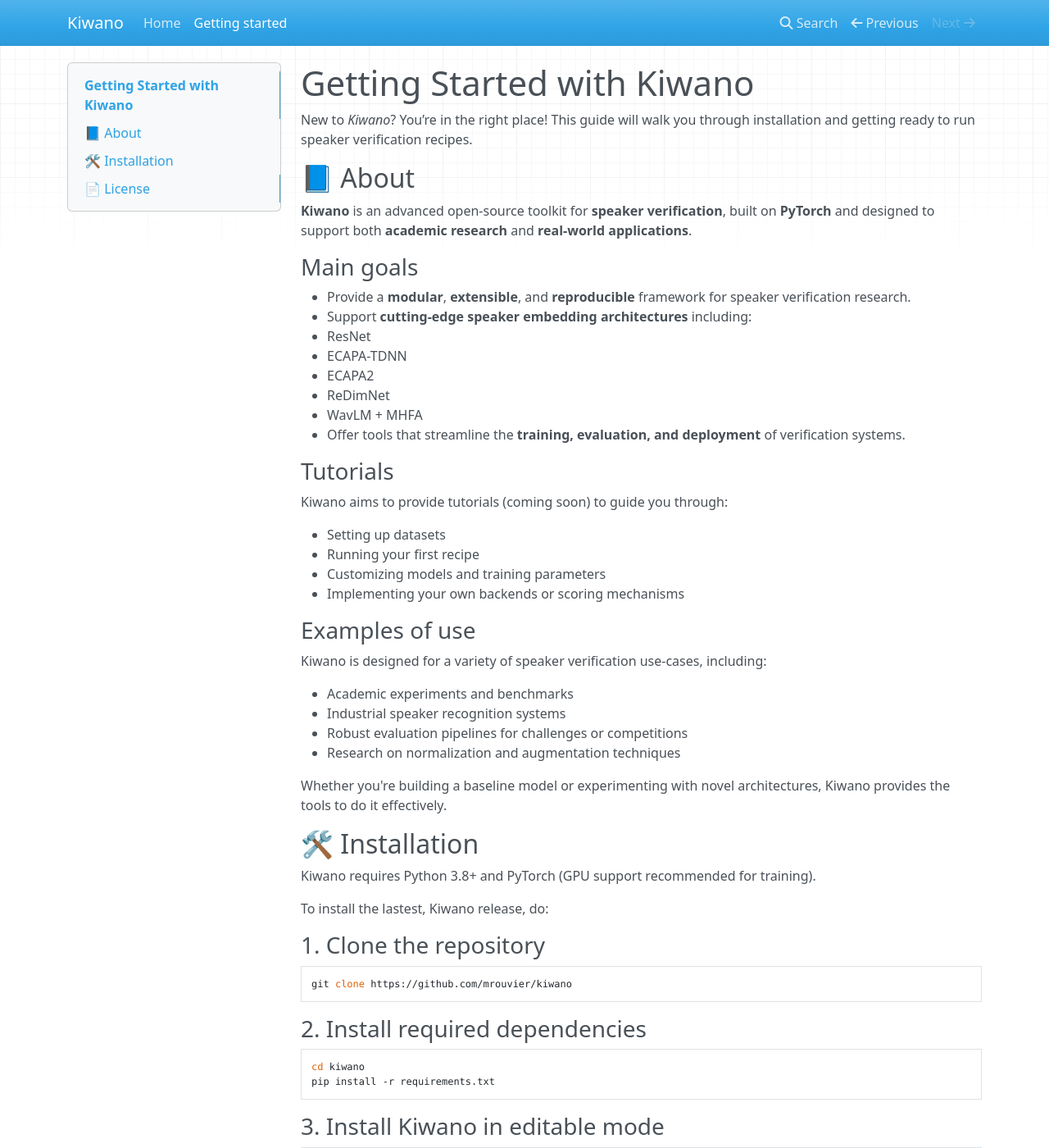
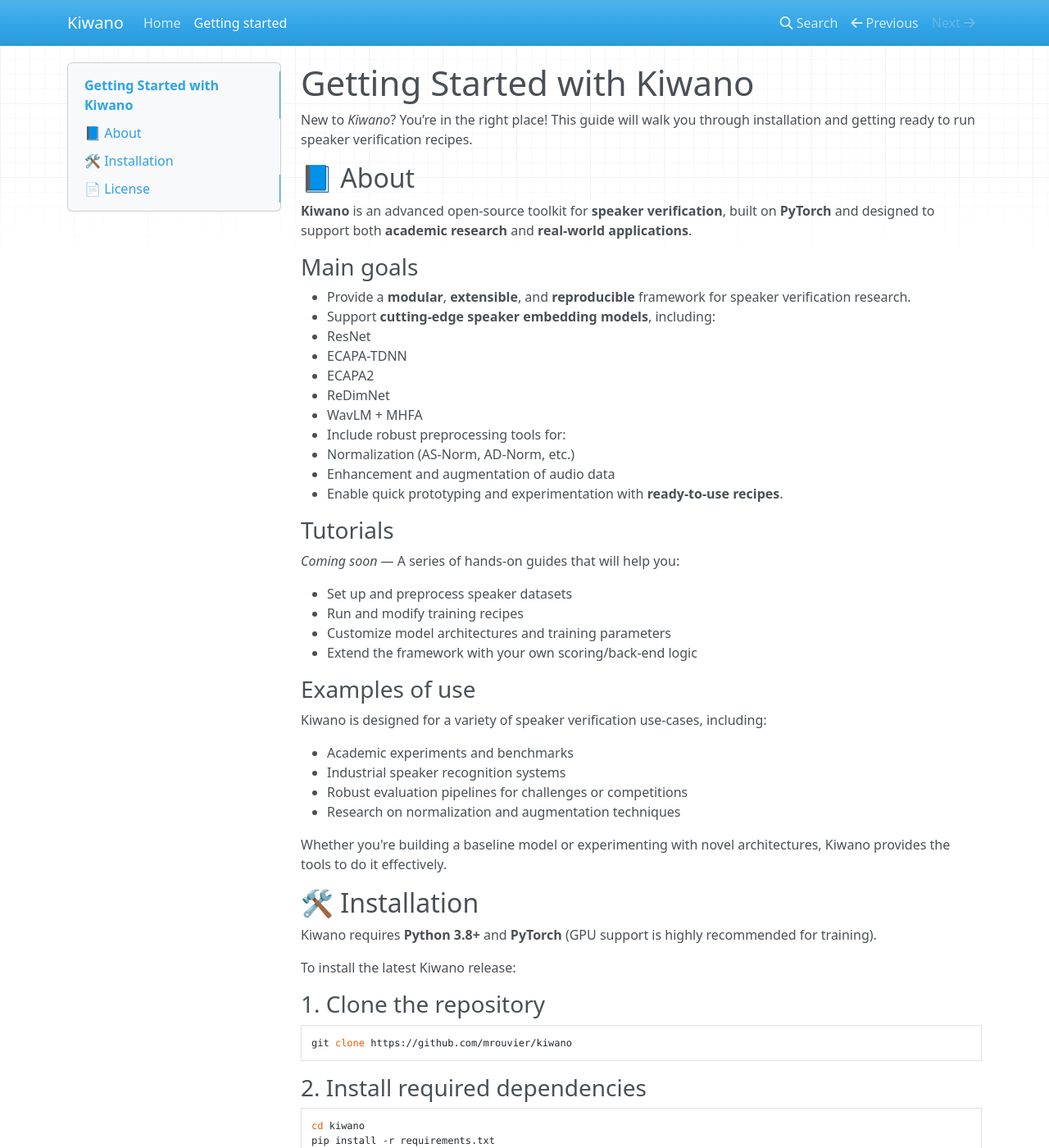
Before and after one commit to mrouvier/kiwano, an MkDocs documentation site: the page built from docs/getting_started.md, in a window 1280 px wide and 1400 px high. Shown: the whole window at 82% size. Built offline with MkDocs 1.6.1, drawn with Linux system fonts in a browser that asks for light colours; nearby versions of some CDN libraries.

Commit message:
reformulate getting started

```diff
--- a/docs/getting_started.md
+++ b/docs/getting_started.md
@@ -10,25 +10,30 @@
 
 ### Main goals
 
+
 - Provide a **modular**, **extensible**, and **reproducible** framework for speaker verification research.
-- Support **cutting-edge speaker embedding architectures** including:
+- Support **cutting-edge speaker embedding models**, including:
   - ResNet
   - ECAPA-TDNN
   - ECAPA2
   - ReDimNet
   - WavLM + MHFA
-- Offer tools that streamline the **training, evaluation, and deployment** of verification systems.
+- Include robust preprocessing tools for:
+  - Normalization (AS-Norm, AD-Norm, etc.)
+  - Enhancement and augmentation of audio data
+- Enable quick prototyping and experimentation with **ready-to-use recipes**.
+
+
 
 
 ### Tutorials
 
-Kiwano aims to provide tutorials (coming soon) to guide you through:
+_Coming soon_ — A series of hands-on guides that will help you:
 
-- Setting up datasets
-- Running your first recipe
-- Customizing models and training parameters
-- Implementing your own backends or scoring mechanisms
-
+- Set up and preprocess speaker datasets
+- Run and modify training recipes
+- Customize model architectures and training parameters
+- Extend the framework with your own scoring/back-end logic
 
 
 ### Examples of use
@@ -43,11 +48,13 @@
 Whether you're building a baseline model or experimenting with novel architectures, Kiwano provides the tools to do it effectively.
 
 
+
 ## 🛠 Installation
 
-Kiwano requires Python 3.8+ and PyTorch (GPU support recommended for training).
+Kiwano requires **Python 3.8+** and **PyTorch** (GPU support is highly recommended for training).
 
-To install the lastest, Kiwano release, do:
+To install the latest Kiwano release:
+
 
 ### 1. Clone the repository
 
```
